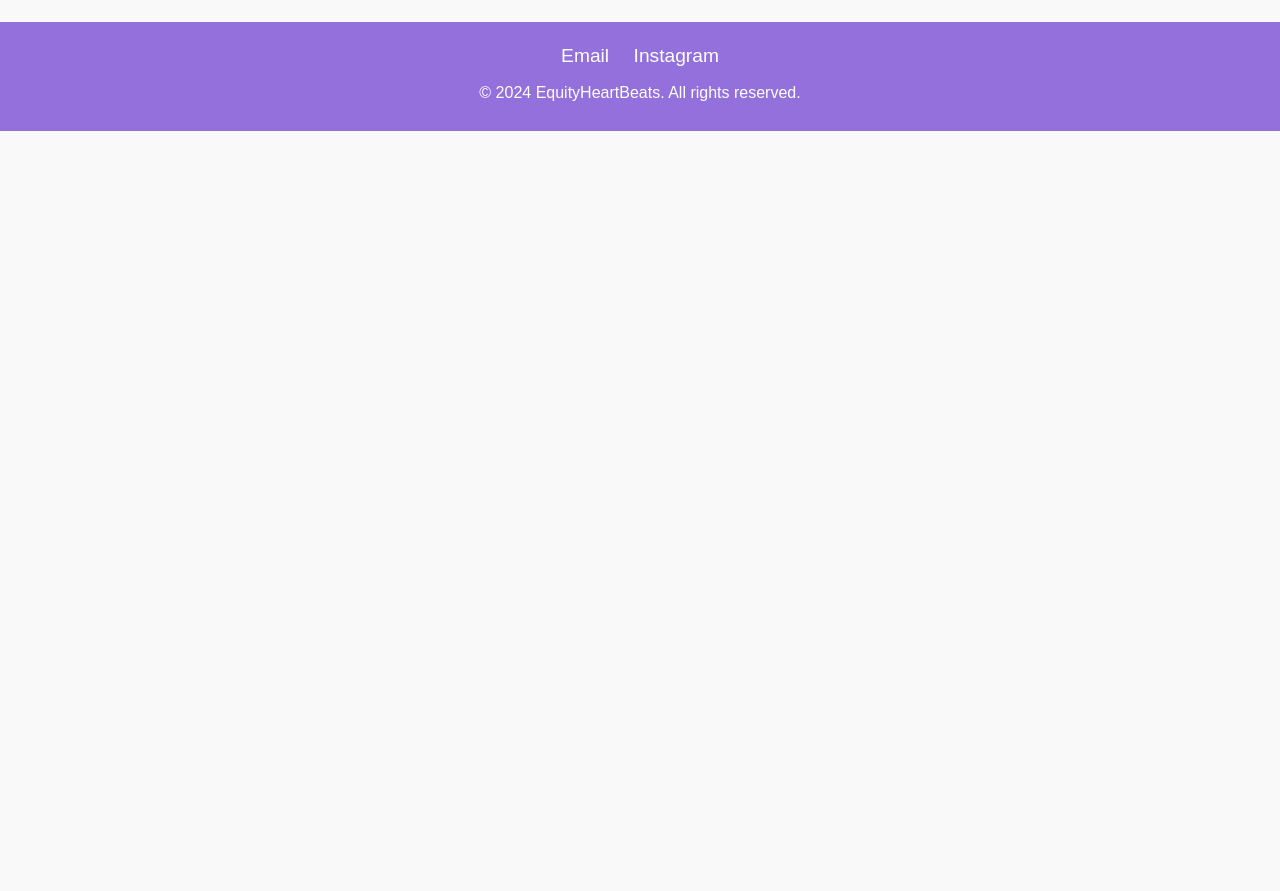
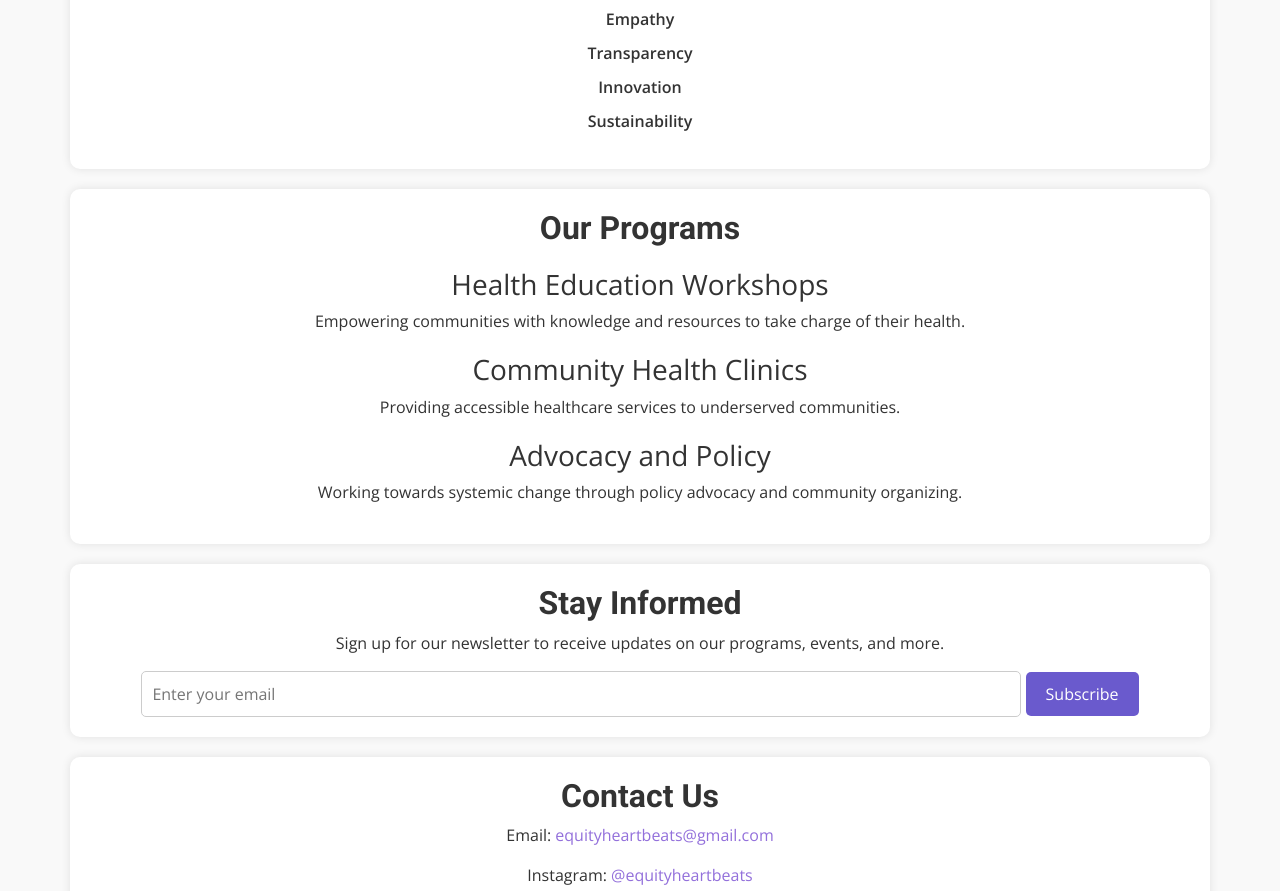
Before and after one commit to gurmenb/equityheartbeats-website, a plain HTML site: page index.html in a window 1280 px wide. Shown: the part 767-1658 px from the top of the page. Before the commit the page ends 898 px from the top, so only its background shows below. Drawn offline with nearby package versions, Linux system fonts and the light colour scheme.

Commit message:
Update index.html

```diff
--- a/index.html
+++ b/index.html
@@ -4,10 +4,11 @@
     <meta charset="UTF-8">
     <meta name="viewport" content="width=device-width, initial-scale=1.0">
     <title>EquityHeartBeats</title>
+    <link href="https://fonts.googleapis.com/css2?family=Open+Sans:wght@400;600&family=Roboto:wght@700&display=swap" rel="stylesheet">
     <link href="https://stackpath.bootstrapcdn.com/bootstrap/4.1.3/css/bootstrap.min.css" rel="stylesheet">
     <style>
         body {
-            font-family: Arial, sans-serif;
+            font-family: 'Open Sans', sans-serif;
             margin: 0;
             padding: 0;
             background-color: #f9f9f9;
@@ -17,7 +18,7 @@
             background-color: #9370db;
             color: #fff;
             text-align: center;
-            padding: 20px 0;
+            padding: 30px 0;
         }
         .logo {
             max-width: 150px;
@@ -26,16 +27,18 @@
         .navbar {
             display: flex;
             justify-content: center;
-            background-color: #9370db;
+            background-color: #6a5acd;
+            padding: 10px 0;
         }
         .navbar a {
             color: #fff;
             padding: 14px 20px;
             text-decoration: none;
             text-align: center;
+            font-weight: 600;
         }
         .navbar a:hover {
-            background-color: #6a5acd;
+            background-color: #9370db;
             color: white;
         }
         .container {
@@ -43,7 +46,7 @@
             margin: 0 auto;
             padding: 20px 0;
         }
-        .mission, .stats {
+        .mission, .stats, .values, .programs, .newsletter, .contact {
             background-color: #fff;
             padding: 20px;
             border-radius: 10px;
@@ -51,11 +54,12 @@
             margin-bottom: 20px;
             text-align: center;
         }
-        .mission h2, .stats h2 {
+        .mission h2, .stats h2, .values h2, .programs h2, .newsletter h2, .contact h2 {
             margin-top: 0;
+            font-family: 'Roboto', sans-serif;
         }
         footer {
-            background-color: #9370db;
+            background-color: #6a5acd;
             color: #fff;
             text-align: center;
             padding: 10px 0;
@@ -91,9 +95,39 @@
         }
         .stats .stat h3 {
             margin: 0;
+            font-size: 2em;
+            color: #6a5acd;
         }
         .stats .stat p {
             margin: 5px 0 0;
+        }
+        .values ul {
+            list-style: none;
+            padding: 0;
+        }
+        .values li {
+            margin: 10px 0;
+            font-weight: 600;
+        }
+        .programs .program {
+            margin: 20px 0;
+        }
+        .newsletter input[type="email"] {
+            padding: 10px;
+            width: 80%;
+            border: 1px solid #ccc;
+            border-radius: 5px;
+        }
+        .newsletter button {
+            padding: 10px 20px;
+            background-color: #6a5acd;
+            color: #fff;
+            border: none;
+            border-radius: 5px;
+            cursor: pointer;
+        }
+        .newsletter button:hover {
+            background-color: #9370db;
         }
     </style>
 </head>
@@ -133,6 +167,39 @@
             <p>Lives Impacted</p>
         </div>
     </div>
+    <div class="values">
+        <h2>Our Values</h2>
+        <ul>
+            <li>Inclusivity</li>
+            <li>Empathy</li>
+            <li>Transparency</li>
+            <li>Innovation</li>
+            <li>Sustainability</li>
+        </ul>
+    </div>
+    <div class="programs" id="volunteer">
+        <h2>Our Programs</h2>
+        <div class="program">
+            <h3>Health Education Workshops</h3>
+            <p>Empowering communities with knowledge and resources to take charge of their health.</p>
+        </div>
+        <div class="program">
+            <h3>Community Health Clinics</h3>
+            <p>Providing accessible healthcare services to underserved communities.</p>
+        </div>
+        <div class="program">
+            <h3>Advocacy and Policy</h3>
+            <p>Working towards systemic change through policy advocacy and community organizing.</p>
+        </div>
+    </div>
+    <div class="newsletter">
+        <h2>Stay Informed</h2>
+        <p>Sign up for our newsletter to receive updates on our programs, events, and more.</p>
+        <form>
+            <input type="email" placeholder="Enter your email" required>
+            <button type="submit">Subscribe</button>
+        </form>
+    </div>
     <div class="contact" id="contact">
         <h2>Contact Us</h2>
         <p>Email: <a href="mailto:equityheartbeats@gmail.com">equityheartbeats@gmail.com</a></p>
```
